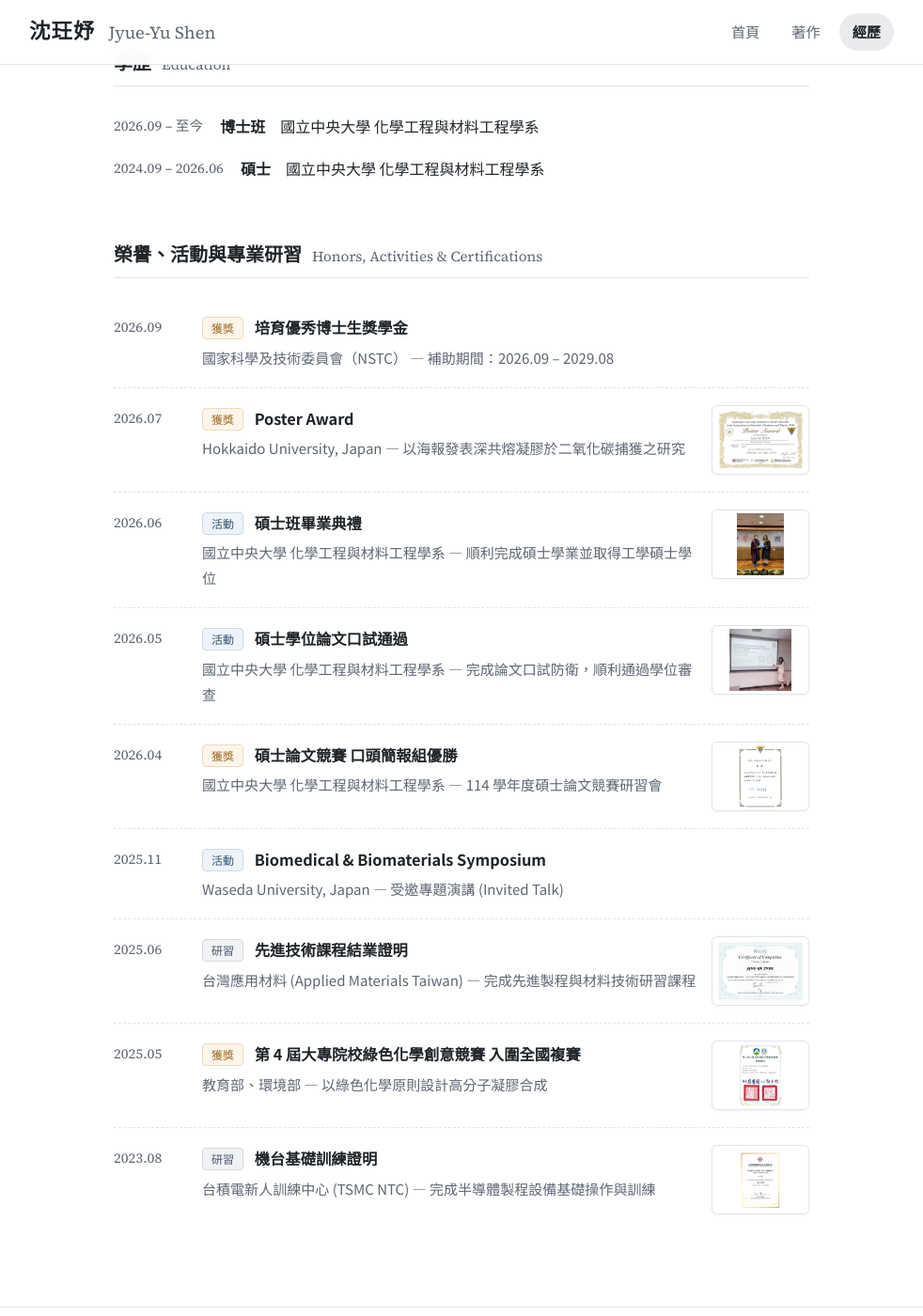
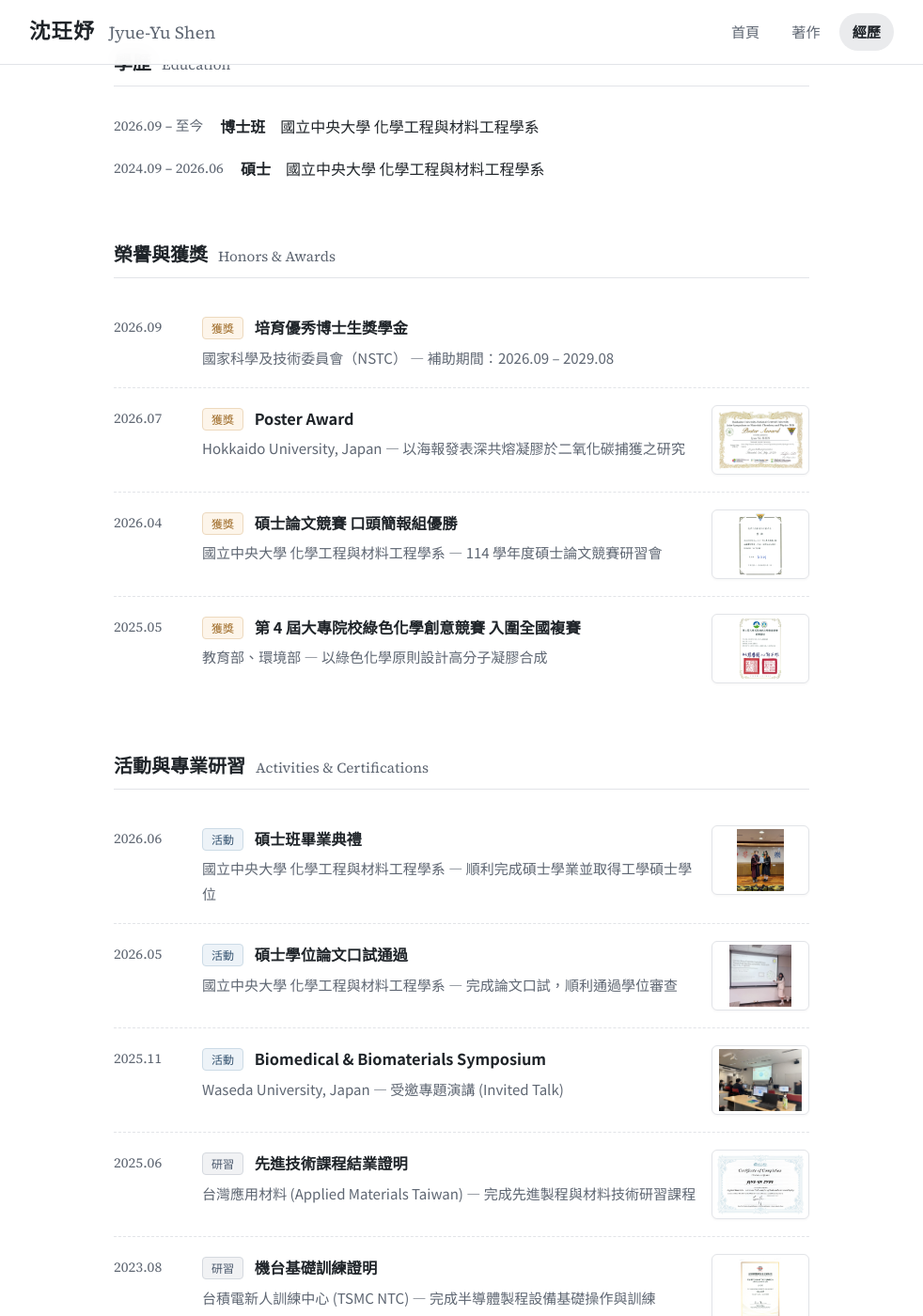
Before and after one commit to jyshenkk/jyshenkk.github.io, a Jekyll site: the page built from experience/index.html, in a window 1280 px wide and 1400 px high, scrolled down 216 px. Shown: the whole window at 94% size, without its empty margins (149-1131 px from the left). Built offline with Jekyll 4.4.1, drawn with Linux system fonts in a browser that asks for light colours.

Commit message:
Separate Honors & Awards from Activities & Training, add invited talk photo, remove junior photos, update oral defense description

```diff
--- a/_data/awards.yml
+++ b/_data/awards.yml
@@ -29,7 +29,7 @@
   kind: 活動
   title: 碩士學位論文口試通過
   org: 國立中央大學 化學工程與材料工程學系
-  description: 完成論文口試防衛，順利通過學位審查
+  description: 完成論文口試，順利通過學位審查
   image: /assets/images/master-oral-defense.jpg
   link: ""
 
@@ -46,7 +46,7 @@
   title: Biomedical & Biomaterials Symposium
   org: Waseda University, Japan
   description: 受邀專題演講 (Invited Talk)
-  image: ""
+  image: /assets/images/invited-talk.jpg
   link: ""
 
 - date: 2025-06-30
--- a/_data/publications.yml
+++ b/_data/publications.yml
@@ -47,9 +47,6 @@
   doi: ""
   pdf: ""
   link: ""
-  photos:
-    - label: 交流大合照
-      src: /assets/images/hokkaido-group.jpg
   image: ""
   note: Poster
   featured: false
@@ -63,9 +60,6 @@
   doi: ""
   pdf: ""
   link: ""
-  photos:
-    - label: 交流大合照
-      src: /assets/images/hokkaido-group.jpg
   image: ""
   note: Poster
   featured: false
--- a/experience/index.html
+++ b/experience/index.html
@@ -23,12 +23,38 @@ description: 沈玨妤 Jyue-Yu Shen 的學歷、榮譽與學術活動。
 </section>
 
 <section class="block" id="honors">
-  <h2 class="section-title">榮譽、活動與專業研習 <span class="en">Honors, Activities &amp; Certifications</span></h2>
-  {%- assign awards = site.data.awards | sort: "date" | reverse %}
+  <h2 class="section-title">榮譽與獲獎 <span class="en">Honors &amp; Awards</span></h2>
+  {%- assign honors = site.data.awards | where: "kind", "獲獎" | sort: "date" | reverse %}
   <ul class="honors">
-    {%- for a in awards %}
+    {%- for a in honors %}
+    <li>
+      <time datetime="{{ a.date }}">{{ a.date | date: "%Y.%m" }}</time>
+      <div>
+        <div class="honor-title">
+          <span class="kind kind-award">{{ a.kind }}</span>
+          {{ a.title }}
+        </div>
+        <p class="honor-desc">{{ a.org }}{% if a.description != "" %} — {{ a.description }}{% endif %}</p>
+        {%- if a.link != "" and a.link %}
+        <p class="honor-link"><a href="{{ a.link | relative_url }}">閱讀活動紀實 →</a></p>
+        {%- endif %}
+      </div>
+      {%- if a.image != "" and a.image %}
+      <button type="button" class="thumb" data-zoom="{{ a.image | relative_url }}" data-caption="{{ a.title }} — {{ a.org }}">
+        <img src="{{ a.image | relative_url }}" alt="{{ a.title }}" loading="lazy">
+      </button>
+      {%- endif %}
+    </li>
+    {%- endfor %}
+  </ul>
+</section>
+
+<section class="block" id="activities">
+  <h2 class="section-title">活動與專業研習 <span class="en">Activities &amp; Certifications</span></h2>
+  {%- assign acts = site.data.awards | where_exp: "item", "item.kind != '獲獎'" | sort: "date" | reverse %}
+  <ul class="honors">
+    {%- for a in acts %}
     {%- case a.kind -%}
-      {%- when "獲獎" -%}{%- assign kind_cls = "kind-award" -%}
       {%- when "演講" -%}{%- assign kind_cls = "kind-talk" -%}
       {%- when "研習" -%}{%- assign kind_cls = "kind-training" -%}
       {%- when "活動" -%}{%- assign kind_cls = "kind-activity" -%}
```
Also changed, not shown: assets/images/invited-talk.jpg (added).
